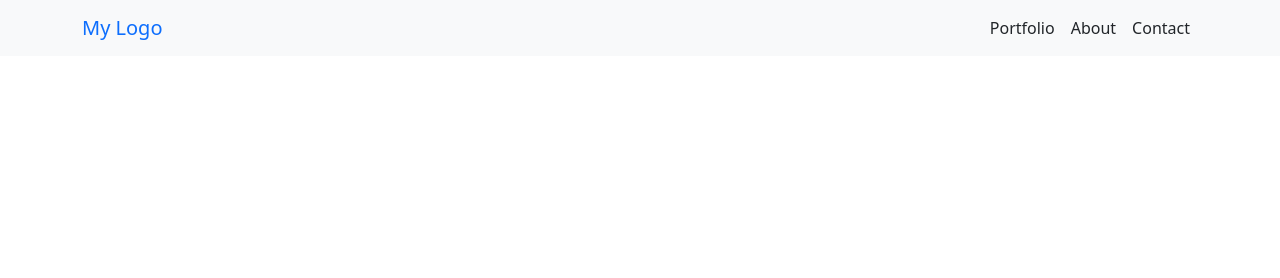
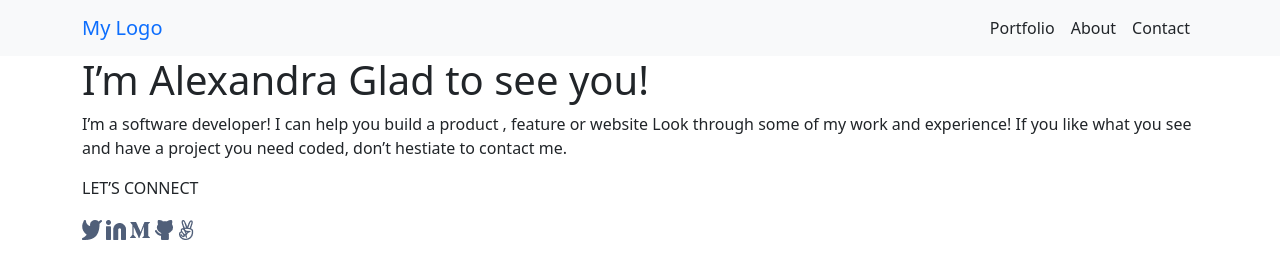
Before and after one commit to fpsapc/PortfolioWithBootstrap, a website: page index.html in a window 1280 px wide. Drawn offline with nearby package versions, Linux system fonts and the light colour scheme.

Commit message:
Add html structure for the introducty section

```diff
--- a/index.html
+++ b/index.html
@@ -37,6 +37,23 @@
         </div>
       </nav>
 
+      <section class="container">
+        <div class="row">
+          <div class="col-12">
+            <h1>I’m Alexandra Glad to see you!</h1>
+            <p>I’m a software developer! I can help you build a product , feature or website Look through some of my work and experience! If you like what you see and have a project you need coded, don’t hestiate to contact me.</p>
+            <p>LET’S CONNECT</p>
+            <div>
+              <img src="img/twitter.png" alt="twitter icon" />
+              <img src="img/linkIn.png" alt="linkIn icon" />
+              <img src="img/mIcon.png" alt="mIcon icon" />
+              <img src="img/github.png" alt="github icon" />
+              <img src="img/hand.png" alt="hand icon" />
+            </div>
+          </div>
+        </div>
+      </section>
+
 
 
 
```
